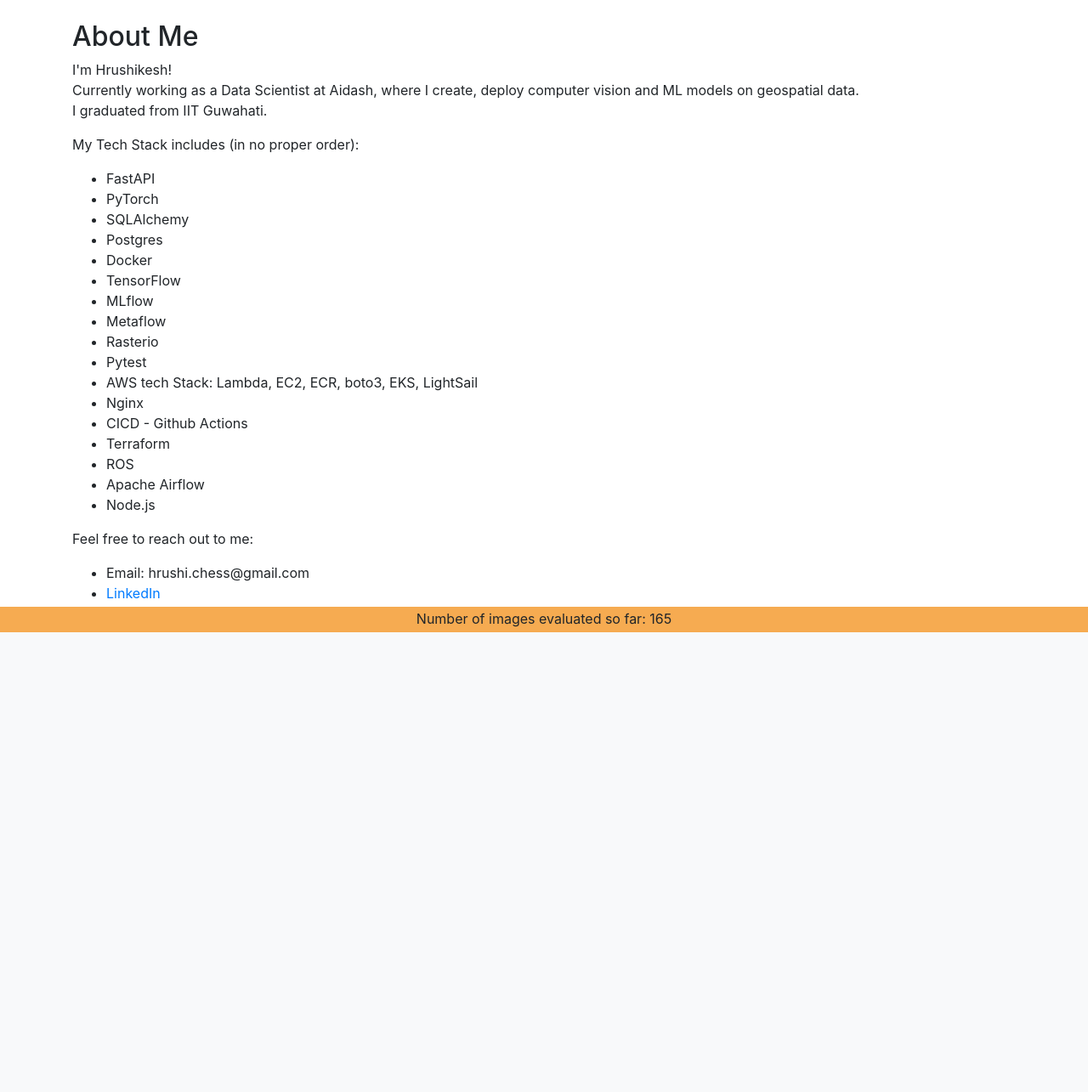
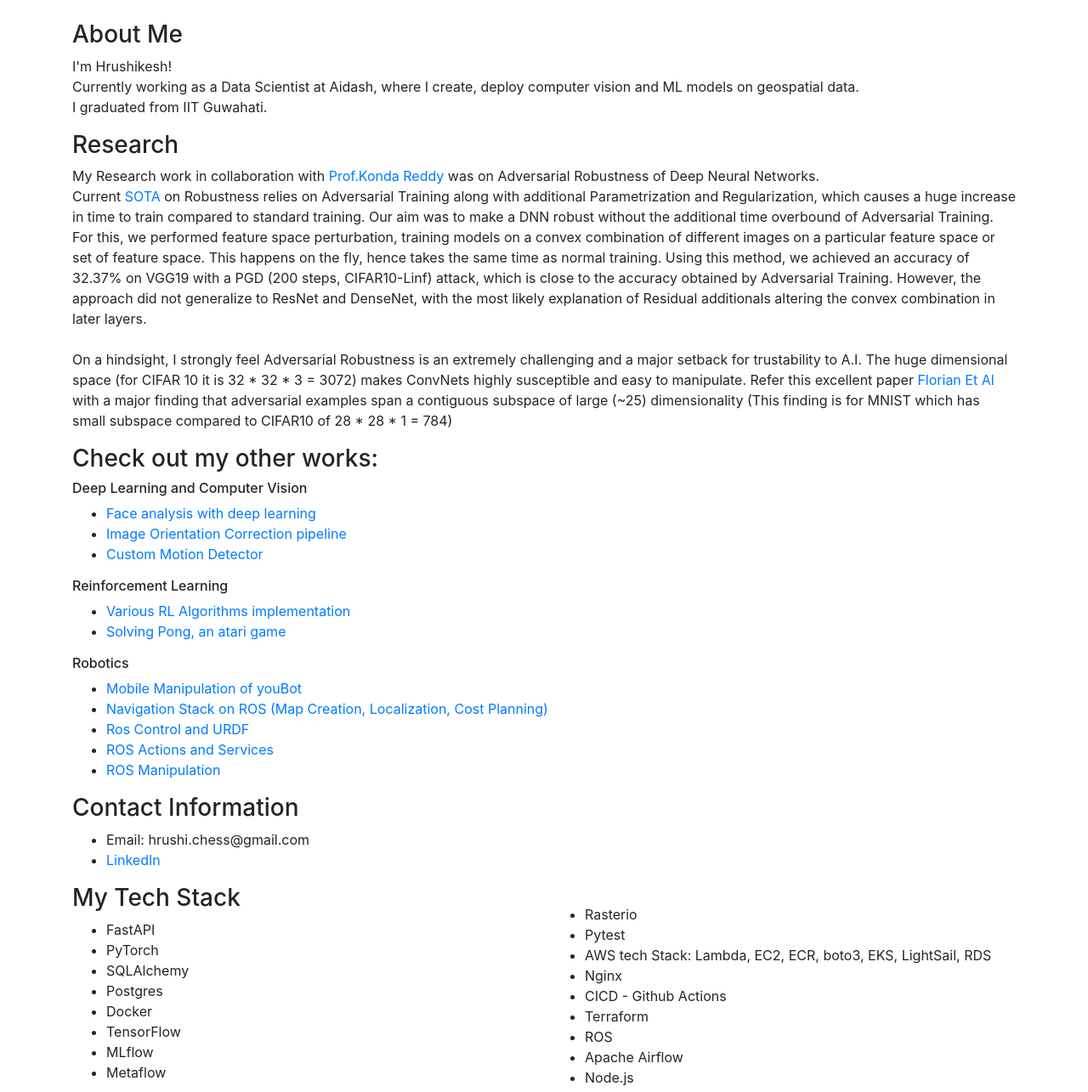
Before and after one commit to Hrushikesh-github/my-website, a FastAPI app: page /about in a window 1280 px wide. Shown: the part 56-1341 px from the top of the page at 85% size. Before the commit the page ends 800 px from the top, so only its background shows below. Run offline with FastAPI, Linux system fonts and the light colour scheme; some libraries are stand-ins or nearby versions.

Commit message:
Added other works to about page

```diff
--- a/templates/about.html
+++ b/templates/about.html
@@ -7,23 +7,15 @@
       href="https://stackpath.bootstrapcdn.com/bootstrap/4.5.0/css/bootstrap.min.css"
     />
     <style>
-      footer {
-        background-color: #f6ab51;
-        padding: 5px 0;
-        text-align: center;
-        position: fixed;
-        left: 0;
-        bottom: 0;
-        width: 100%;
-        line-height: 1.2; /* Adjust the line height as needed */
-        height: 30px; /* Adjust the height as needed */
+      .tech-stack {
+        column-count: 2;
       }
     </style>
   </head>
   <body>
     {% include 'navbar.html' %}
     <div class="container mt-4">
-      <h2>About Me</h2>
+      <h3>About Me</h3>
       <p>
         I'm Hrushikesh!
         <br />
@@ -32,7 +24,134 @@
         <br />
         I graduated from IIT Guwahati.
       </p>
-      <p>My Tech Stack includes (in no proper order):</p>
+      <div>
+        <h3>Research</h3>
+        <p>
+          My Research work in collaboration with
+          <a
+            href="https://github.com/Hrushikesh-github/Batchout-Robustness-method"
+          >
+            Prof.Konda Reddy</a
+          >
+          was on Adversarial Robustness of Deep Neural Networks.
+          <br />
+          Current
+          <a href="https://github.com/fra31/auto-attack#cifar-10---linf"
+            >SOTA</a
+          >
+          on Robustness relies on Adversarial Training along with additional
+          Parametrization and Regularization, which causes a huge increase in
+          time to train compared to standard training. Our aim was to make a DNN
+          robust without the additional time overbound of Adversarial Training.
+          For this, we performed feature space perturbation, training models on
+          a convex combination of different images on a particular feature space
+          or set of feature space. This happens on the fly, hence takes the same
+          time as normal training. Using this method, we achieved an accuracy of
+          32.37% on VGG19 with a PGD (200 steps, CIFAR10-Linf) attack, which is
+          close to the accuracy obtained by Adversarial Training. However, the
+          approach did not generalize to ResNet and DenseNet, with the most
+          likely explanation of Residual additionals altering the convex
+          combination in later layers.
+          <br />
+          <br />
+          On a hindsight, I strongly feel Adversarial Robustness is an extremely
+          challenging and a major setback for trustability to A.I. The huge
+          dimensional space (for CIFAR 10 it is 32 * 32 * 3 = 3072) makes
+          ConvNets highly susceptible and easy to manipulate. Refer this
+          excellent paper
+          <a href="https://arxiv.org/abs/1704.03453">Florian Et Al</a>
+          with a major finding that adversarial examples span a contiguous
+          subspace of large (~25) dimensionality (This finding is for MNIST
+          which has small subspace compared to CIFAR10 of 28 * 28 * 1 = 784)
+        </p>
+      </div>
+
+      <div class="OTHER WORKS">
+        <h3>Check out my other works:</h3>
+
+        <div class="">
+          <h6>Deep Learning and Computer Vision</h6>
+          <ul>
+            <li>
+              <a
+                href="https://github.com/Hrushikesh-github/Face-Analysis-using-deep-learning"
+                >Face analysis with deep learning</a
+              >
+            </li>
+            <li>
+              <a
+                href="https://github.com/Hrushikesh-github/Image-Orientation-correction"
+                >Image Orientation Correction pipeline</a
+              >
+            </li>
+            <li>
+              <a
+                href="https://github.com/Hrushikesh-github/Custom-Motion-Detector"
+                >Custom Motion Detector</a
+              >
+            </li>
+          </ul>
+          <h6>Reinforcement Learning</h6>
+          <ul>
+            <li>
+              <a href="https://github.com/Hrushikesh-github/RL-algorithms"
+                >Various RL Algorithms implementation</a
+              >
+            </li>
+            <li>
+              <a href="https://github.com/Hrushikesh-github/DQN-and-Extensions"
+                >Solving Pong, an atari game</a
+              >
+            </li>
+          </ul>
+          <h6>Robotics</h6>
+          <ul>
+            <li>
+              <a
+                href="https://github.com/Hrushikesh-github/Mobile-Manipulation-of-YouBot/tree/master"
+                >Mobile Manipulation of youBot</a
+              >
+            </li>
+            <li>
+              <a href="https://github.com/Hrushikesh-github/ROS-Navigation"
+                >Navigation Stack on ROS (Map Creation, Localization, Cost
+                Planning)</a
+              >
+            </li>
+            <li>
+              <a href="https://github.com/Hrushikesh-github/URDF-TF-ROS_Control"
+                >Ros Control and URDF</a
+              >
+            </li>
+            <li>
+              <a
+                href="https://github.com/Hrushikesh-github/ROS-Actions_Services_topics"
+                >ROS Actions and Services</a
+              >
+            </li>
+            <li>
+              <a href="https://github.com/Hrushikesh-github/ROS-Manipulation"
+                >ROS Manipulation</a
+              >
+            </li>
+          </ul>
+        </div>
+        <div>
+          <h3>Contact Information</h3>
+          <ul>
+            <li>Email: hrushi.chess@gmail.com</li>
+            <li>
+              <a
+                href="https://www.linkedin.com/in/hrushikesh-kyathari-964360175/"
+                >LinkedIn</a
+              >
+            </li>
+          </ul>
+        </div>
+      </div>
+
+<div class="tech-stack">
+  <h3>My Tech Stack</h3>
       <ul>
         <li>FastAPI</li>
         <li>PyTorch</li>
@@ -42,31 +161,18 @@
         <li>TensorFlow</li>
         <li>MLflow</li>
         <li>Metaflow</li>
+        <br>
         <li>Rasterio</li>
         <li>Pytest</li>
-        <li>AWS tech Stack: Lambda, EC2, ECR, boto3, EKS, LightSail</li>
+        <li>AWS tech Stack: Lambda, EC2, ECR, boto3, EKS, LightSail, RDS</li>
         <li>Nginx</li>
         <li>CICD - Github Actions</li>
         <li>Terraform</li>
         <li>ROS</li>
         <li>Apache Airflow</li>
         <li>Node.js</li>
-      </ul>
-      <p>Feel free to reach out to me:</p>
-      <ul>
-        <li>Email: hrushi.chess@gmail.com</li>
-        <li>
-          <a href="https://www.linkedin.com/in/hrushikesh-kyathari-964360175/"
-            >LinkedIn</a
-          >
-        </li>
-      </ul>
-    </div>
-
-    <footer class="mt-5 text-center">
-      Number of images evaluated so far: {{ visits }}
-    </footer>
-
+        </ul>
+</div>
     <script src="https://code.jquery.com/jquery-3.5.1.slim.min.js"></script>
     <script src="https://cdn.jsdelivr.net/npm/bootstrap@4.5.0/js/bootstrap.min.js"></script>
   </body>
--- a/visits_db.txt
+++ b/visits_db.txt
@@ -163,3 +163,8 @@
 163,2023-07-16 05:01:03.794591,
 164,2023-07-16 05:01:13.850437,
 165,2023-07-16 05:01:27.503506,
+166,2023-07-16 05:14:13.648430,
+167,2023-07-16 05:14:28.047195,
+168,2023-07-16 05:33:25.392040,
+169,2023-07-16 05:44:09.543189,
+170,2023-07-16 12:52:38.143864,
```
